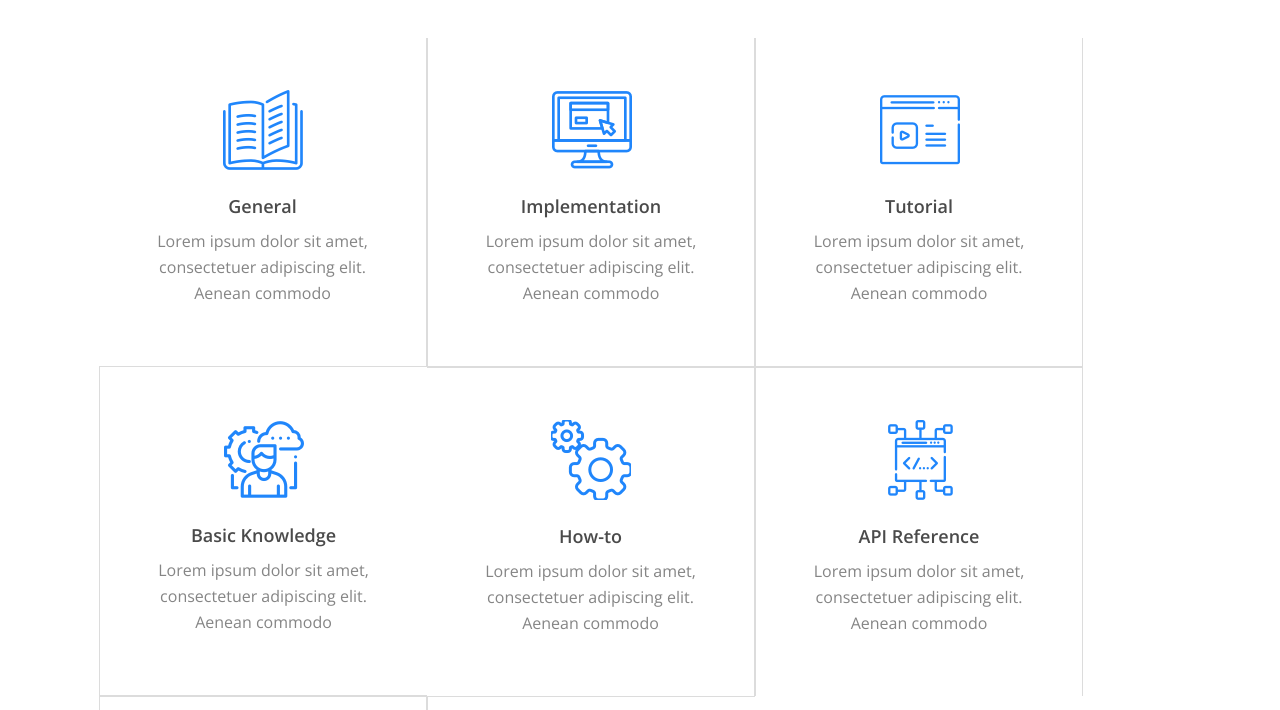
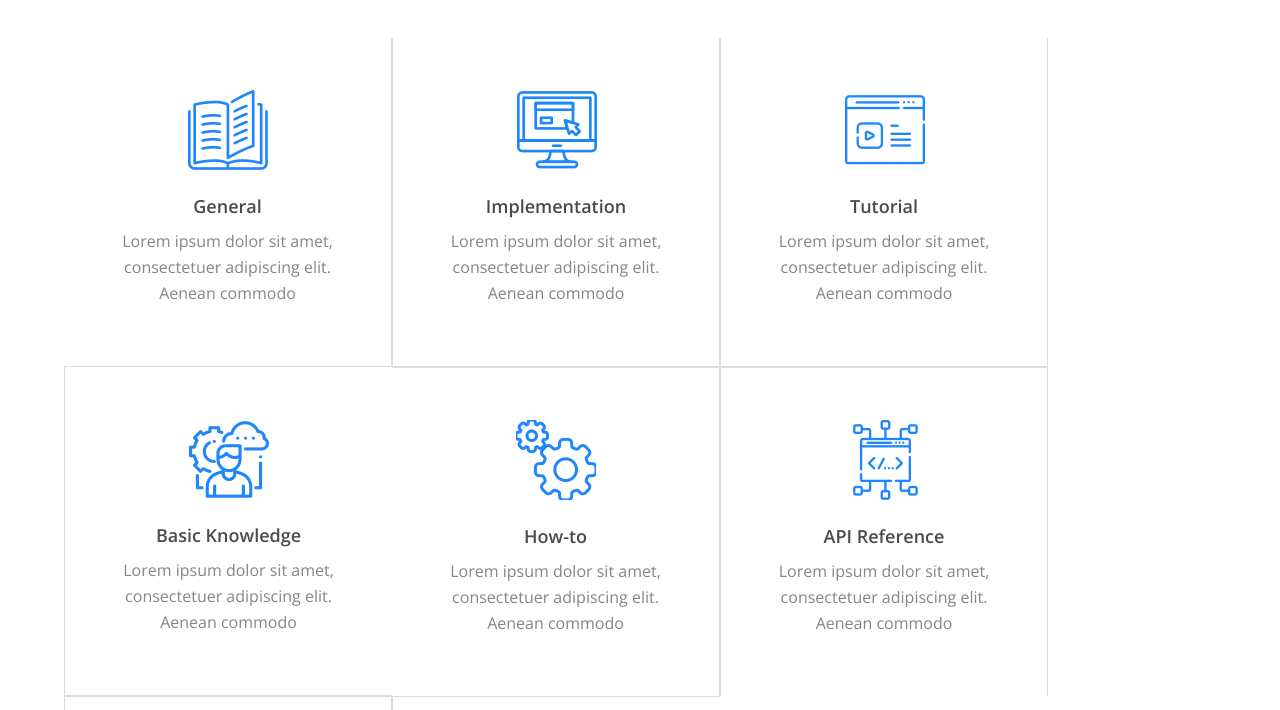
Before and after one commit to webdevaibhav/codeandco, a plain HTML site: page index.html in a window 1280 px wide. Shown: the part 570-1280 px from the top of the page. Drawn offline with nearby package versions, Linux system fonts and the light colour scheme.

Commit message:
Update style.css

```diff
--- a/style.css
+++ b/style.css
@@ -146,7 +146,7 @@
 
 .box_container {
   margin: 40px 14px 0px 14px;
-  padding: 0px 85px
+  padding: 0px 50px
 }
 
 .box_container::after {
```
